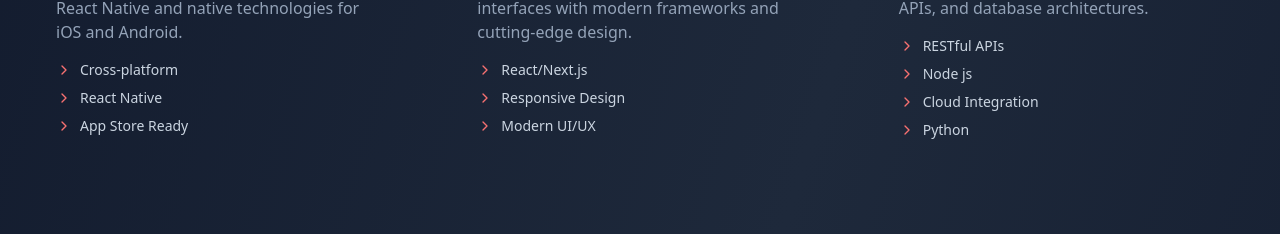
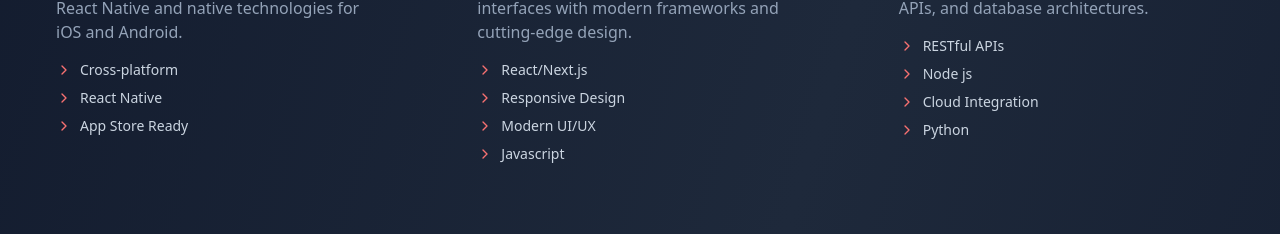
Before and after one commit to Baudoin10/baudoin.me, a React (Vite) app: page / in a window 1280 px wide. Shown: the part 1370-1604 px from the top of the page. Built offline with nearby package versions, Linux system fonts and the light colour scheme.

Commit message:
added some skills

```diff
--- a/src/App.jsx
+++ b/src/App.jsx
@@ -43,7 +43,7 @@ const Portfolio = () => {
         "Creating responsive, user-friendly interfaces with modern frameworks and cutting-edge design.",
       icon: <Globe className="w-8 h-8" />,
       color: "from-green-500 to-blue-500",
-      features: ["React/Next.js", "Responsive Design", "Modern UI/UX"],
+      features: ["React/Next.js", "Responsive Design", "Modern UI/UX", "Javascript"],
     },
     {
       title: "Backend Development",
```
